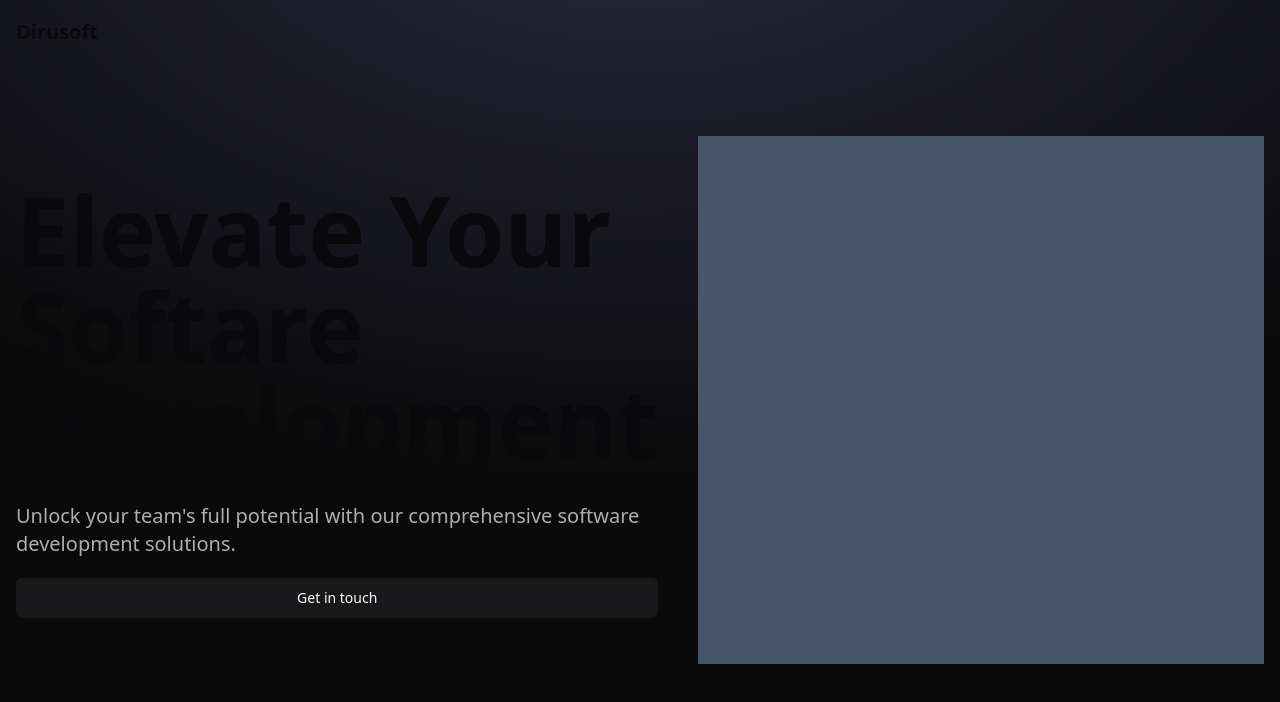
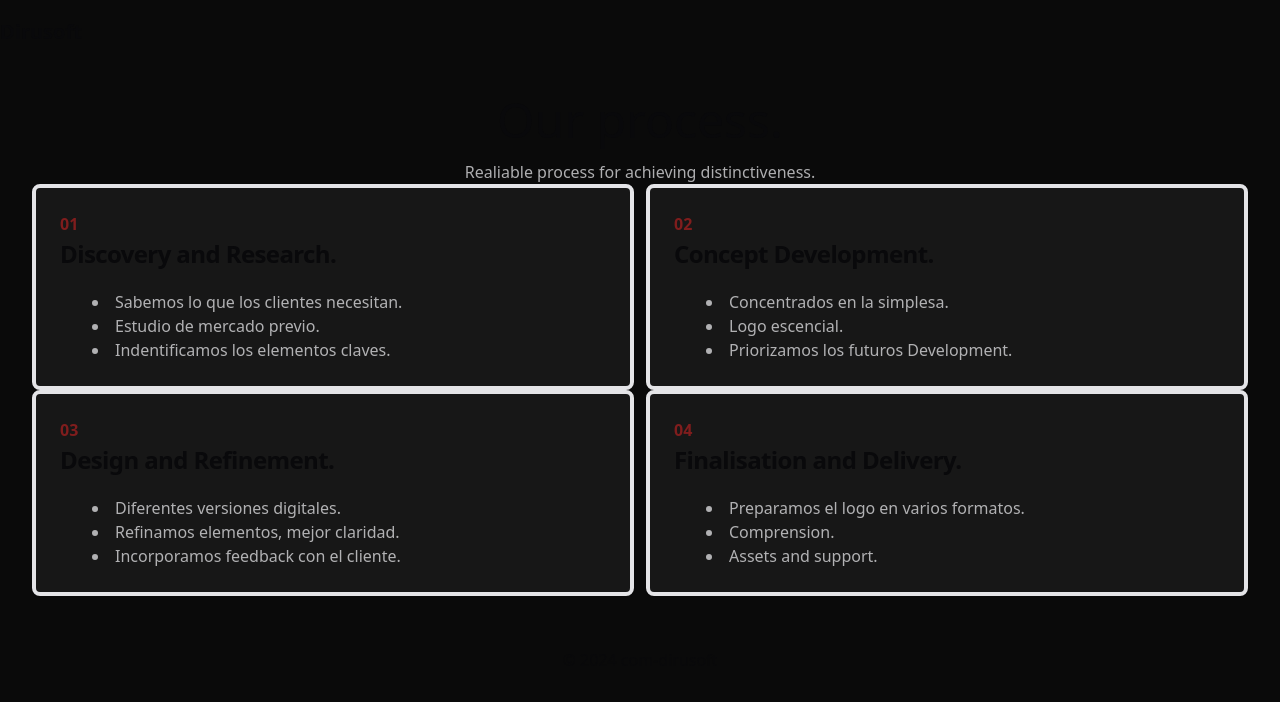
Before and after one commit to colidevs/com-dirusoft, a Next.js app: page / in a window 1280 px wide. Shown: the top 702 px of the page. Built offline with nearby package versions, Linux system fonts and the light colour scheme.

Commit message:
Hice la tarea "Our Process"

```diff
--- a/package.json
+++ b/package.json
@@ -10,6 +10,7 @@
   },
   "dependencies": {
     "@radix-ui/react-slot": "^1.0.2",
+    "@radix-ui/react-tabs": "^1.1.0",
     "autoprefixer": "^10.4.19",
     "class-variance-authority": "^0.7.0",
     "clsx": "^2.1.1",
@@ -18,6 +19,7 @@
     "postcss": "^8.4.38",
     "react": "18.3.1",
     "react-dom": "18.3.1",
+    "react-resizable-panels": "^2.0.20",
     "tailwind-merge": "^2.3.0",
     "tailwindcss": "^3.4.3",
     "tailwindcss-animate": "^1.0.7"
--- a/src/app/layout.tsx
+++ b/src/app/layout.tsx
@@ -12,7 +12,8 @@ export const metadata: Metadata = {
 export default function RootLayout({children}: {children: React.ReactNode}) {
   return (
     <html lang="en">
-      <body className="container m-auto grid min-h-screen grid-rows-[auto,1fr,auto] bg-background bg-neutral-950 bg-[radial-gradient(ellipse_80%_80%_at_50%_-20%,rgba(120,119,198,0.3),rgba(255,255,255,0))] px-4 font-sans antialiased">
+      <div className="dark" />
+      <body className="relative h-full w-full bg-neutral-950">
         <header className="text-xl font-bold leading-[4rem]">
           <Link href="/">Dirusoft</Link>
         </header>
--- a/src/app/page.tsx
+++ b/src/app/page.tsx
@@ -1,19 +1,112 @@
+import {Card, CardContent, CardHeader, CardTitle} from "@/components/ui/card";
+
+export default function HomePage() {
+  return (
+    <div className="flex size-full flex-col">
+      <section className="flex  justify-center">
+        <header className="space-y-4 text-pretty">
+          <h1 className="flex justify-center font-sans text-5xl"> Our process. </h1>
+          <p className="flex justify-center text-base text-gray-100/70">
+            Realiable process for achieving distinctiveness.
+          </p>
+        </header>
+      </section>
+
+      <div className="container flex size-full justify-center space-x-3">
+        <Card className="size-full">
+          <CardHeader>
+            <h1 className="font-semibold text-red-900">01</h1>
+            <CardTitle>Discovery and Research.</CardTitle>
+          </CardHeader>
+          <CardContent className="space-y-1">
+            <div className="container text-gray-100/70">
+              <li>Sabemos lo que los clientes necesitan.</li>
+              <li>Estudio de mercado previo.</li>
+              <li>Indentificamos los elementos claves.</li>
+            </div>
+          </CardContent>
+        </Card>
+
+        <Card className="size-full">
+          <CardHeader>
+            <h1 className="font-semibold text-red-900">02</h1>
+            <CardTitle>Concept Development.</CardTitle>
+          </CardHeader>
+          <CardContent className="space-y-1">
+            <div className="container text-gray-100/70">
+              <li>Concentrados en la simplesa.</li>
+              <li>Logo escencial.</li>
+              <li>Priorizamos los futuros Development.</li>
+            </div>
+          </CardContent>
+        </Card>
+      </div>
+
+      <div className="container flex size-full justify-center space-x-3">
+        <Card className="size-full">
+          <CardHeader>
+            <h1 className="font-semibold text-red-900">03</h1>
+            <CardTitle>Design and Refinement.</CardTitle>
+          </CardHeader>
+          <CardContent className="space-y-1">
+            <div className="container text-gray-100/70">
+              <li>Diferentes versiones digitales.</li>
+              <li>Refinamos elementos, mejor claridad.</li>
+              <li>Incorporamos feedback con el cliente.</li>
+            </div>
+          </CardContent>
+        </Card>
+
+        <Card className="size-full">
+          <CardHeader>
+            <h1 className="font-semibold text-red-900">04</h1>
+            <CardTitle>Finalisation and Delivery.</CardTitle>
+          </CardHeader>
+          <CardContent className="space-y-1">
+            <div className="container text-gray-100/70">
+              <li>Preparamos el logo en varios formatos.</li>
+              <li>Comprension.</li>
+              <li>Assets and support.</li>
+            </div>
+          </CardContent>
+        </Card>
+      </div>
+    </div>
+  );
+}
+
+/*
+<article className="flex size-full">
+      <section className="size-full justify-center">
+        <section className="flex justify-center">
+          <header className="space-y-4 text-pretty">
+            <h1 className="flex justify-center font-sans text-5xl"> Our process. </h1>
+            <p className="flex justify-center text-base text-gray-100/70">
+              Realiable process for achieving distinctiveness.
+            </p>
+          </header>
+        </section>
+      </section>
+    </article>
+
 import {Button} from "@/components/ui/button";
 
 export default function HomePage() {
   return (
-    <article className="flex size-full text-center gap-10 ">
-      <section className="flex-1 flex justify-center flex-col gap-5 my-5">
-        <header className="space-y-8 text-left text-pretty max-w-4xl">
-        <h1 className="font-semibold text-8xl">Elevate Your Softare Development</h1>
-        <p className="text-gray-100/70 text-xl">Unlock your team's full potential with our comprehensive software development solutions.</p>
+    <article className="flex size-full">
+      <section>
+        <header className="space-y-5 text-pretty">
+          <h1 className="flex justify-center text-4xl font-semibold">Our Process.</h1>
+          <p className="flex justify-center text-xl text-gray-100/70">
+            Unlock your teams full potential with our comprehensive software development solutions.
+          </p>
         </header>
-        <Button>Get in touch</Button>
       </section>
 
-      <aside className="flex-1 py-10">
-        <div className="size-full bg-slate-600"></div>
+      <aside>
+        <div />
       </aside>
     </article>
   );
 }
+*/
--- a/src/components/ui/button.tsx
+++ /dev/null
@@ -1,49 +0,0 @@
-import * as React from "react";
-import {Slot} from "@radix-ui/react-slot";
-import {cva, type VariantProps} from "class-variance-authority";
-
-import {cn} from "@/lib/utils";
-
-const buttonVariants = cva(
-  "inline-flex items-center justify-center whitespace-nowrap rounded-md text-sm font-medium ring-offset-background transition-colors focus-visible:outline-none focus-visible:ring-2 focus-visible:ring-ring focus-visible:ring-offset-2 disabled:pointer-events-none disabled:opacity-50",
-  {
-    variants: {
-      variant: {
-        default: "bg-primary text-primary-foreground hover:bg-primary/90",
-        destructive: "bg-destructive text-destructive-foreground hover:bg-destructive/90",
-        outline: "border border-input bg-background hover:bg-accent hover:text-accent-foreground",
-        secondary: "bg-secondary text-secondary-foreground hover:bg-secondary/80",
-        ghost: "hover:bg-accent hover:text-accent-foreground",
-        link: "text-primary underline-offset-4 hover:underline",
-      },
-      size: {
-        default: "h-10 px-4 py-2",
-        sm: "h-9 rounded-md px-3",
-        lg: "h-11 rounded-md px-8",
-        icon: "h-10 w-10",
-      },
-    },
-    defaultVariants: {
-      variant: "default",
-      size: "default",
-    },
-  },
-);
-
-export interface ButtonProps
-  extends React.ButtonHTMLAttributes<HTMLButtonElement>,
-    VariantProps<typeof buttonVariants> {
-  asChild?: boolean;
-}
-
-const Button = React.forwardRef<HTMLButtonElement, ButtonProps>(
-  ({className, variant, size, asChild = false, ...props}, ref) => {
-    const Comp = asChild ? Slot : "button";
-
-    return <Comp ref={ref} className={cn(buttonVariants({variant, size, className}))} {...props} />;
-  },
-);
-
-Button.displayName = "Button";
-
-export {Button, buttonVariants};
--- /dev/null
+++ b/src/components/ui/card.tsx
@@ -0,0 +1,62 @@
+import * as React from "react";
+
+import {cn} from "@/lib/utils";
+
+const Card = React.forwardRef<HTMLDivElement, React.HTMLAttributes<HTMLDivElement>>(
+  ({className, ...props}, ref) => (
+    <div
+      ref={ref}
+      className={cn("rounded-lg border-4 bg-neutral-900 text-card-foreground shadow-sm", className)}
+      {...props}
+    />
+  ),
+);
+
+Card.displayName = "Card";
+
+const CardHeader = React.forwardRef<HTMLDivElement, React.HTMLAttributes<HTMLDivElement>>(
+  ({className, ...props}, ref) => (
+    <div ref={ref} className={cn("flex flex-col space-y-1.5 p-6", className)} {...props} />
+  ),
+);
+
+CardHeader.displayName = "CardHeader";
+
+const CardTitle = React.forwardRef<HTMLParagraphElement, React.HTMLAttributes<HTMLHeadingElement>>(
+  ({className, ...props}, ref) => (
+    <h3
+      ref={ref}
+      className={cn("text-2xl font-semibold leading-none tracking-tight", className)}
+      {...props}
+    />
+  ),
+);
+
+CardTitle.displayName = "CardTitle";
+
+const CardDescription = React.forwardRef<
+  HTMLParagraphElement,
+  React.HTMLAttributes<HTMLParagraphElement>
+>(({className, ...props}, ref) => (
+  <p ref={ref} className={cn("text-sm text-muted-foreground", className)} {...props} />
+));
+
+CardDescription.displayName = "CardDescription";
+
+const CardContent = React.forwardRef<HTMLDivElement, React.HTMLAttributes<HTMLDivElement>>(
+  ({className, ...props}, ref) => (
+    <div ref={ref} className={cn("p-6 pt-0", className)} {...props} />
+  ),
+);
+
+CardContent.displayName = "CardContent";
+
+const CardFooter = React.forwardRef<HTMLDivElement, React.HTMLAttributes<HTMLDivElement>>(
+  ({className, ...props}, ref) => (
+    <div ref={ref} className={cn("flex items-center p-6 pt-0", className)} {...props} />
+  ),
+);
+
+CardFooter.displayName = "CardFooter";
+
+export {Card, CardHeader, CardFooter, CardTitle, CardDescription, CardContent};
--- /dev/null
+++ b/src/components/ui/tabs.tsx
@@ -0,0 +1,55 @@
+"use client"
+
+import * as React from "react"
+import * as TabsPrimitive from "@radix-ui/react-tabs"
+
+import { cn } from "@/lib/utils"
+
+const Tabs = TabsPrimitive.Root
+
+const TabsList = React.forwardRef<
+  React.ElementRef<typeof TabsPrimitive.List>,
+  React.ComponentPropsWithoutRef<typeof TabsPrimitive.List>
+>(({ className, ...props }, ref) => (
+  <TabsPrimitive.List
+    ref={ref}
+    className={cn(
+      "inline-flex h-10 items-center justify-center rounded-md bg-muted p-1 text-muted-foreground",
+      className
+    )}
+    {...props}
+  />
+))
+TabsList.displayName = TabsPrimitive.List.displayName
+
+const TabsTrigger = React.forwardRef<
+  React.ElementRef<typeof TabsPrimitive.Trigger>,
+  React.ComponentPropsWithoutRef<typeof TabsPrimitive.Trigger>
+>(({ className, ...props }, ref) => (
+  <TabsPrimitive.Trigger
+    ref={ref}
+    className={cn(
+      "inline-flex items-center justify-center whitespace-nowrap rounded-sm px-3 py-1.5 text-sm font-medium ring-offset-background transition-all focus-visible:outline-none focus-visible:ring-2 focus-visible:ring-ring focus-visible:ring-offset-2 disabled:pointer-events-none disabled:opacity-50 data-[state=active]:bg-background data-[state=active]:text-foreground data-[state=active]:shadow-sm",
+      className
+    )}
+    {...props}
+  />
+))
+TabsTrigger.displayName = TabsPrimitive.Trigger.displayName
+
+const TabsContent = React.forwardRef<
+  React.ElementRef<typeof TabsPrimitive.Content>,
+  React.ComponentPropsWithoutRef<typeof TabsPrimitive.Content>
+>(({ className, ...props }, ref) => (
+  <TabsPrimitive.Content
+    ref={ref}
+    className={cn(
+      "mt-2 ring-offset-background focus-visible:outline-none focus-visible:ring-2 focus-visible:ring-ring focus-visible:ring-offset-2",
+      className
+    )}
+    {...props}
+  />
+))
+TabsContent.displayName = TabsPrimitive.Content.displayName
+
+export { Tabs, TabsList, TabsTrigger, TabsContent }
```
Also changed, not shown: 1 other file (tests, documents, lock files or other folders).
